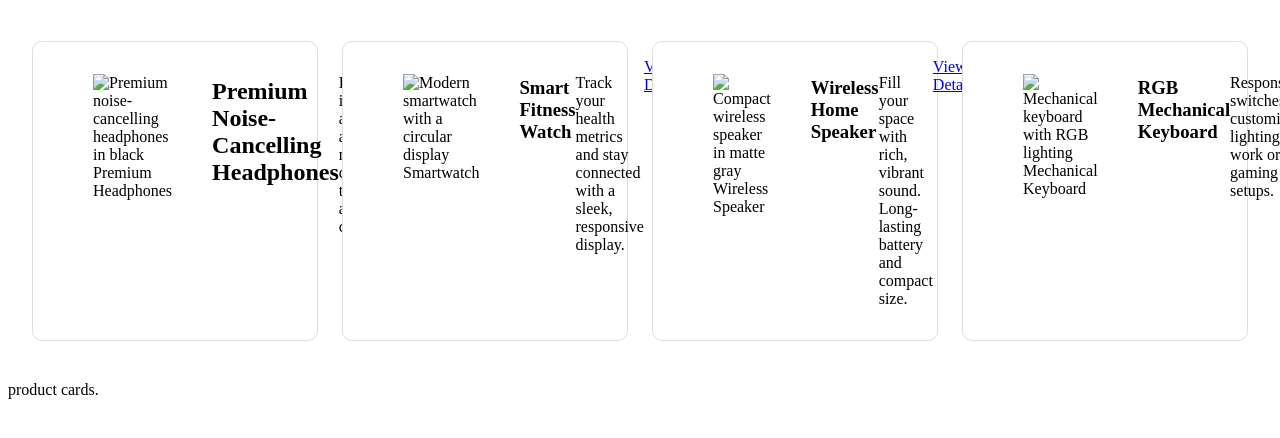
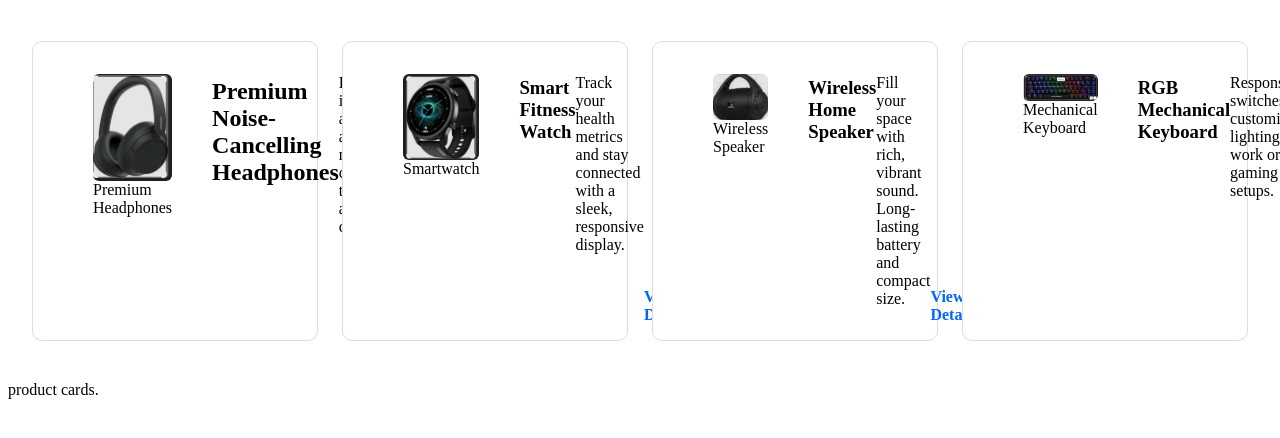
Before and after one commit to shilakumari/html-css-comprehensive-assignment, a plain HTML site: page q2-cards-grid/index.html in a window 1280 px wide. Shown: the part 50-488 px from the top of the page. Drawn offline with Linux system fonts and the light colour scheme.

Commit message:
Added images

```diff
--- a/q2-cards-grid/index.html
+++ b/q2-cards-grid/index.html
@@ -18,7 +18,7 @@
         <!-- Featured Product Card -->
         <article class="product-card featured">
           <figure>
-            <img src="featured-product.jpg" alt="Premium noise-cancelling headphones in black">
+            <img src="assets/product-4.png" alt="Premium noise-cancelling headphones in black">
             <figcaption>Premium Headphones</figcaption>
           </figure>
           <h2>Premium Noise-Cancelling Headphones</h2>
@@ -32,7 +32,7 @@
         <!-- Standard Cards -->
         <article class="product-card">
           <figure>
-            <img src="smartwatch.jpg" alt="Modern smartwatch with a circular display">
+            <img src="assets/product-1.png" alt="Modern smartwatch with a circular display">
             <figcaption>Smartwatch</figcaption>
           </figure>
           <h3>Smart Fitness Watch</h3>
@@ -44,7 +44,7 @@
 
         <article class="product-card">
           <figure>
-            <img src="speaker.jpg" alt="Compact wireless speaker in matte gray">
+            <img src="assets/product-2.png" alt="Compact wireless speaker in matte gray">
             <figcaption>Wireless Speaker</figcaption>
           </figure>
           <h3>Wireless Home Speaker</h3>
@@ -56,7 +56,7 @@
 
         <article class="product-card">
           <figure>
-            <img src="keyboard.jpg" alt="Mechanical keyboard with RGB lighting">
+            <img src="assets/product-3.png" alt="Mechanical keyboard with RGB lighting">
             <figcaption>Mechanical Keyboard</figcaption>
           </figure>
           <h3>RGB Mechanical Keyboard</h3>
--- a/q2-cards-grid/styles.css
+++ b/q2-cards-grid/styles.css
@@ -17,3 +17,19 @@
     border-color: #bbb;
     box-shadow: 0 4px 10px rgba(0,0,0,0.08);
 }
+
+.product-card img {
+    width: 100%;
+    height: auto;
+    border-radius: 6px;
+    display: block;
+}
+
+
+/* Link */
+.product-link {
+    margin-top: auto;
+    font-weight: 600;
+    color: #0066ff;
+    text-decoration: none;
+  }
```
Also changed, not shown: q2-cards-grid/assets/product-1.png (added), q2-cards-grid/assets/product-2.png (added), q2-cards-grid/assets/product-3.png (added), q2-cards-grid/assets/product-4.png (added).
